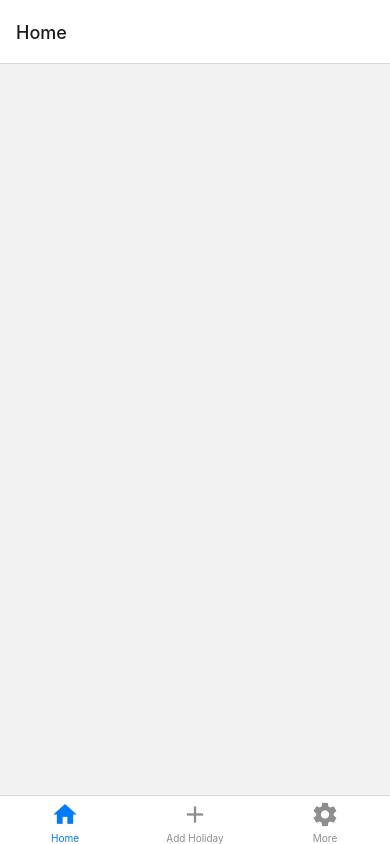
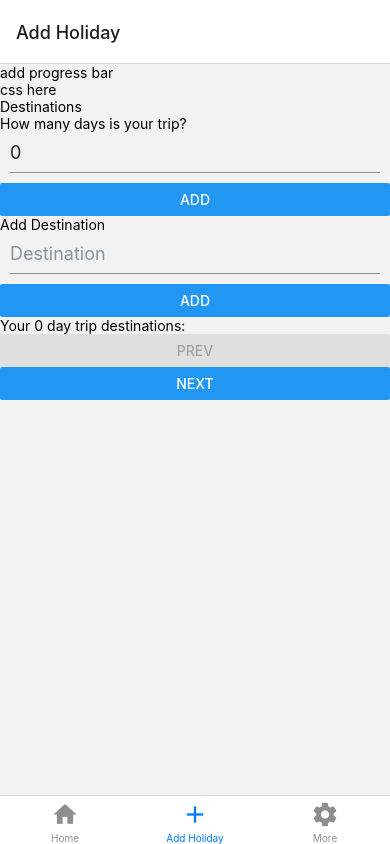
Before and after one commit to stefera/nc-project-fe-travelrouter, a React Native app: screen / in a window 390 px wide. Built offline with nearby package versions, Linux system fonts and the light colour scheme.

Commit message:
rendering issues on form complete

```diff
--- a/AppContent.js
+++ b/AppContent.js
@@ -3,7 +3,7 @@ import { createNativeStackNavigator } from "@react-navigation/native-stack";
 import { createBottomTabNavigator } from "@react-navigation/bottom-tabs";
 import Homepage from "./components/Homepage/Homepage";
 import AddTrip from "./components/Add Trip/AddTrip";
-import ViewHoliday from "./components/View Holiday/ViewHoliday"
+import ViewHoliday from "./components/View Holiday/ViewHoliday";
 import ProfileAndSettings from "./components/Profile+Settings/ProfileAndSettings";
 import { useState } from "react";
 import MaterialCommunityIcons from "react-native-vector-icons/MaterialCommunityIcons";
@@ -32,7 +32,7 @@ export default function AppContent() {
 
   return (
     <NavigationContainer>
-      <Tab.Navigator initialRouteName="Home" activeColor="#F56853">
+      <Tab.Navigator initialRouteName="Add Holiday" activeColor="#F56853">
         <Tab.Screen
           name="Home"
           component={HomeScreen}
--- a/components/Add Trip/AddTrip.jsx
+++ b/components/Add Trip/AddTrip.jsx
@@ -1,7 +1,8 @@
 import React from "react";
 import {View,Text} from "react-native"
 import Form from "./Form";
-
+// var About = require('./components/Home').default
+// const Form = require('./Form').default
 
 const AddTrip = (()=>{
 
--- a/components/Add Trip/DestinationDetails.jsx
+++ b/components/Add Trip/DestinationDetails.jsx
@@ -1,3 +1,4 @@
+import { Input } from "@rneui/themed";
 import React, {useState} from "react";
 import {View, Text, Button, TextInput} from "react-native"
 import DestinationList from "./DestinationList";
@@ -19,10 +20,10 @@ const DestinationDetails = ({stops, setStops, tripLength, setTripLength})=>{
         <View>
             <View className="destination-details-form">
                <Text>How many days is your trip?</Text>
-               <TextInput
+               <Input
                     value={numberInput}
-                    onChangeText={setNumberInput}
-                    keyboardType="numeric"
+                    onChange={setNumberInput}
+                    keyboardType={"number-pad"}
                     placeholder="Length of trip"
                 />
                 <Button
@@ -31,10 +32,11 @@ const DestinationDetails = ({stops, setStops, tripLength, setTripLength})=>{
                         onPress={() => setTripLength(numberInput)}
                 />
                 <Text>Add Destination</Text>
-                <TextInput
+                <Input
                     value={textInput}
                     onChangeText={setTextInput}
-                    placeholder="destination"/>
+                    placeholder={"Destination"}/>
+
                 <Button
                     type="submit"
                     title="Add"
--- a/components/Add Trip/Form.jsx
+++ b/components/Add Trip/Form.jsx
@@ -37,7 +37,7 @@ const Form = (()=>{
                     <Text>{formTitles[page]}</Text>
                 </View>
                     <View className="body">{pageDisplay()}</View>
-                        <View className="footer"> */
+                        <View className="footer">
                             <Button
                             title="Prev"
                             disabled={page === 0}
--- a/components/Add Trip/FormPage2.jsx
+++ b/components/Add Trip/FormPage2.jsx
@@ -2,6 +2,7 @@ import { StatusBar } from "expo-status-bar";
 import React, {useState} from "react";
 import {View, Text, TextInput, CheckBox} from "react-native"
 import reactDom from "react-dom";
+import { Input } from "@rneui/themed";
 
 const FormPage2 = (( {checkedList, setCheckedList})=>{
 
@@ -39,7 +40,7 @@ const FormPage2 = (( {checkedList, setCheckedList})=>{
             preferences.map((item, index) => {
                 return (
                     <View key={item.id}>
-                    <input
+                    <Input
                     type ="checkbox"
                     value ={item.value}
                     onChange={handleSelect}/>
```
